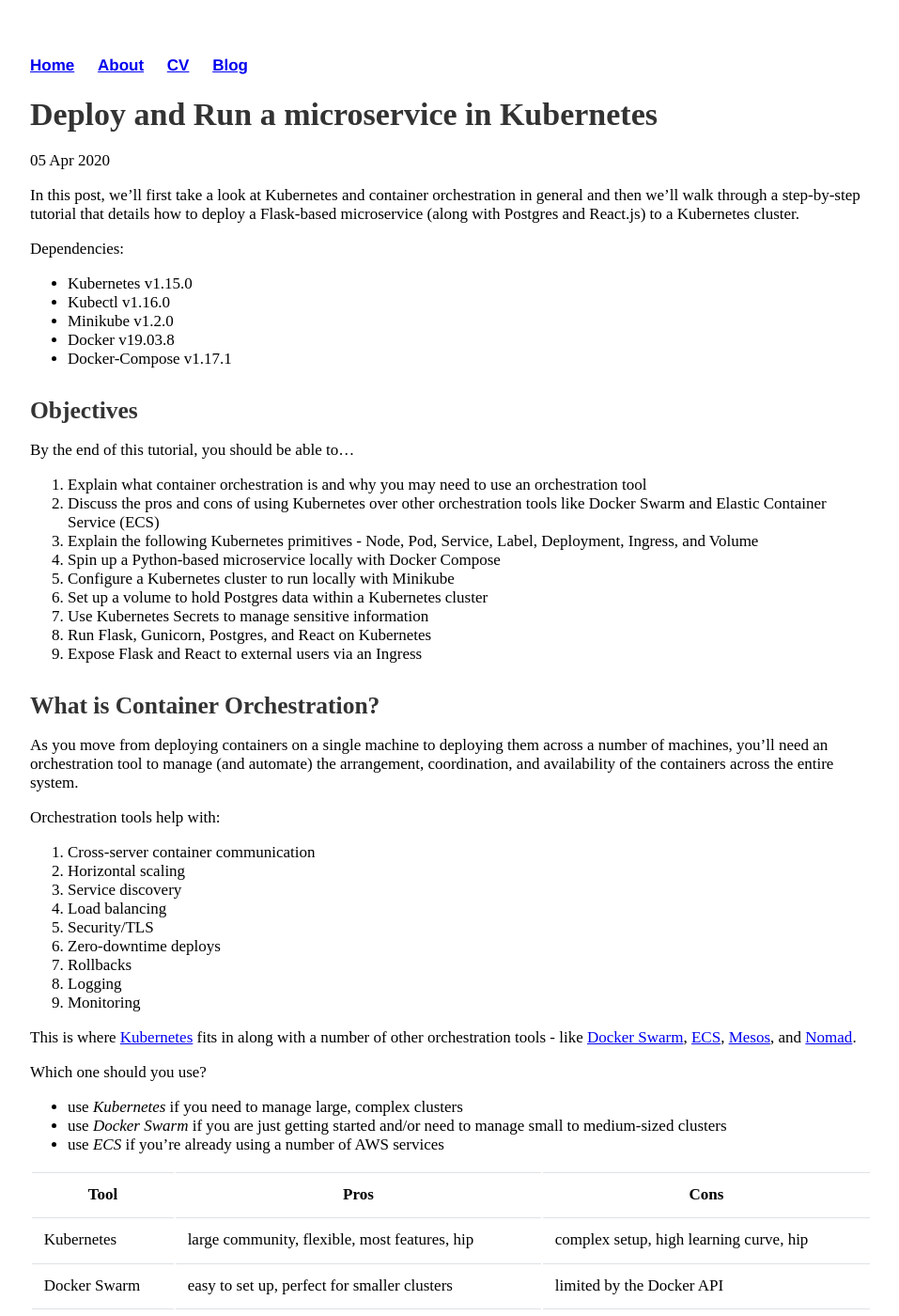
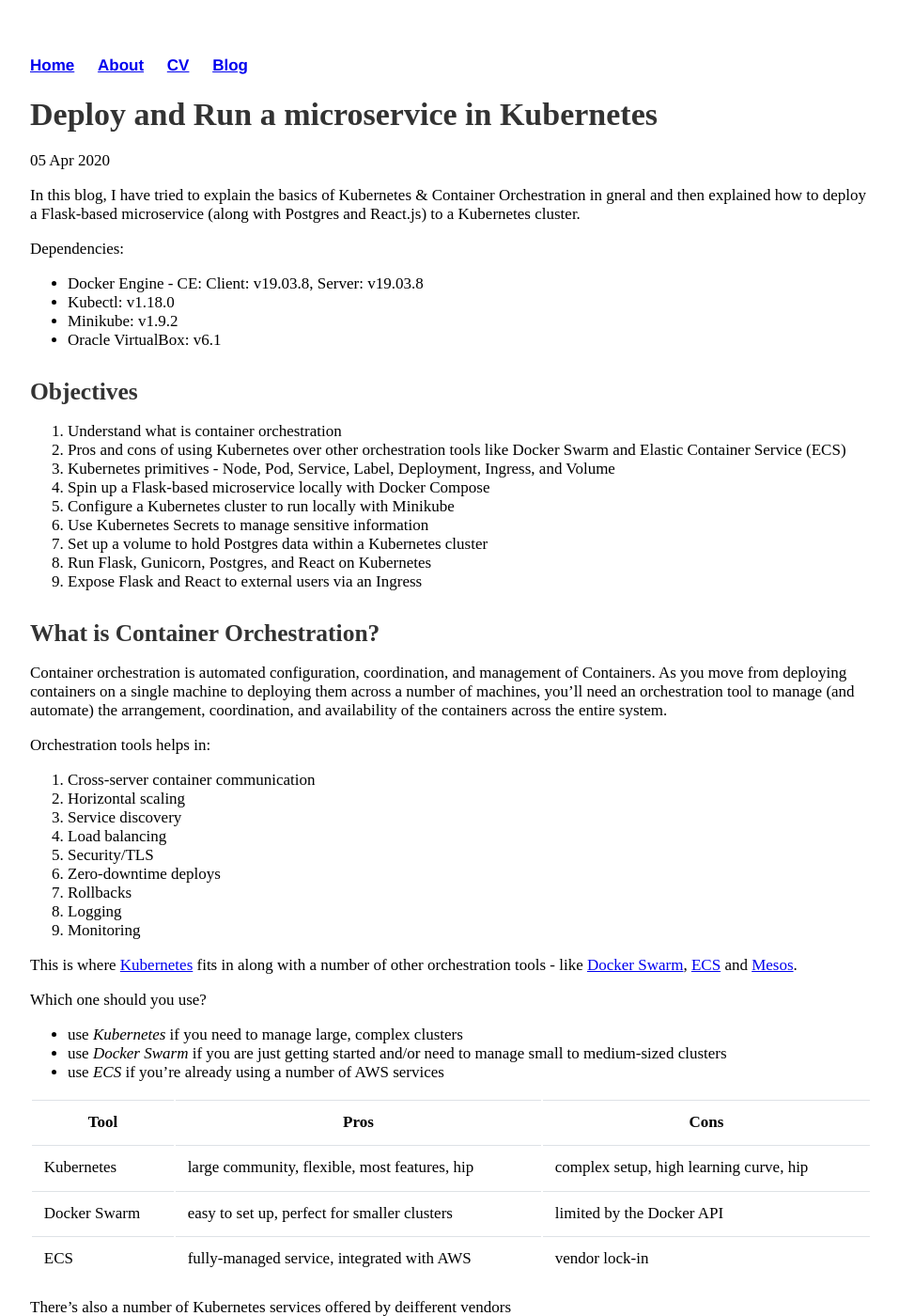
Before and after one commit to vinaydhegde/vinaydhegde.github.io, a Jekyll site: the page built from _posts/2020-04-05-Deploy and run a microservce in Kubernetes.md, in a window 1280 px wide and 1400 px high. Shown: the whole window at 94% size, without its empty margins (160-1117 px from the left). Built offline with Jekyll 4.4.1, drawn with Linux system fonts in a browser that asks for light colours; some of the changed text lies outside the part shown.

Commit message:
Update 2020-04-05-Deploy and run a microservce in Kubernetes.md

```diff
--- a/_posts/2020-04-05-Deploy and run a microservce in Kubernetes.md
+++ b/_posts/2020-04-05-Deploy and run a microservce in Kubernetes.md
@@ -4,15 +4,15 @@
 date: 2020-04-05
 ---
 
-In this post, we'll first take a look at Kubernetes and container orchestration in general and then we'll walk through a step-by-step tutorial that details how to deploy a Flask-based microservice (along with Postgres and React.js) to a Kubernetes cluster.
+In this blog, I have tried to explain the basics of Kubernetes & Container Orchestration in gneral and then explained how to deploy a Flask-based microservice (along with Postgres and React.js) to a Kubernetes cluster.
 
 Dependencies:
 
-- Kubernetes v1.15.0
-- Kubectl v1.16.0
-- Minikube v1.2.0
-- Docker v19.03.8
-- Docker-Compose v1.17.1
+- Docker Engine - CE: Client: v19.03.8, Server: v19.03.8
+- Kubectl: v1.18.0
+- Minikube: v1.9.2
+- Oracle VirtualBox: v6.1
+
 
 {% if page.toc %}
   {% include toc.html %}
@@ -20,23 +20,21 @@
 
 ## Objectives
 
-By the end of this tutorial, you should be able to...
-
-1. Explain what container orchestration is and why you may need to use an orchestration tool
-1. Discuss the pros and cons of using Kubernetes over other orchestration tools like Docker Swarm and Elastic Container Service (ECS)
-1. Explain the following Kubernetes primitives - Node, Pod, Service, Label, Deployment, Ingress, and Volume
-1. Spin up a Python-based microservice locally with Docker Compose
+1. Understand what is container orchestration
+1. Pros and cons of using Kubernetes over other orchestration tools like Docker Swarm and Elastic Container Service (ECS)
+1. Kubernetes primitives - Node, Pod, Service, Label, Deployment, Ingress, and Volume
+1. Spin up a Flask-based microservice locally with Docker Compose
 1. Configure a Kubernetes cluster to run locally with Minikube
+1. Use Kubernetes Secrets to manage sensitive information
 1. Set up a volume to hold Postgres data within a Kubernetes cluster
-1. Use Kubernetes Secrets to manage sensitive information
 1. Run Flask, Gunicorn, Postgres, and React on Kubernetes
 1. Expose Flask and React to external users via an Ingress
 
 ## What is Container Orchestration?
-
+Container orchestration is automated configuration, coordination, and management of Containers.
 As you move from deploying containers on a single machine to deploying them across a number of machines, you'll need an orchestration tool to manage (and automate) the arrangement, coordination, and availability of the containers across the entire system.
 
-Orchestration tools help with:
+Orchestration tools helps in:
 
 1. Cross-server container communication
 1. Horizontal scaling
@@ -48,7 +46,7 @@
 1. Logging
 1. Monitoring
 
-This is where [Kubernetes](https://kubernetes.io/) fits in along with a number of other orchestration tools  - like [Docker Swarm](https://docs.docker.com/engine/swarm/), [ECS](https://aws.amazon.com/ecs/), [Mesos](http://mesos.apache.org/), and [Nomad](https://www.nomadproject.io/).
+This is where [Kubernetes](https://kubernetes.io/) fits in along with a number of other orchestration tools  - like [Docker Swarm](https://docs.docker.com/engine/swarm/), [ECS](https://aws.amazon.com/ecs/) and [Mesos](http://mesos.apache.org/).
 
 Which one should you use?
 
@@ -62,12 +60,15 @@
 | Docker Swarm | easy to set up, perfect for smaller clusters  | limited by the Docker API               |
 | ECS          | fully-managed service, integrated with AWS    | vendor lock-in                          |
 
-There's also a number of [managed](https://kubernetes.io/docs/setup/pick-right-solution/#hosted-solutions) Kubernetes services on the market:
+There's also a number of Kubernetes services offered by deifferent vendors
 
+1. [Elastic Container Service](https://aws.amazon.com/eks/) (EKS)
 1. [Google Kubernetes Engine](https://cloud.google.com/kubernetes-engine/) (GKE)
-1. [Elastic Container Service](https://aws.amazon.com/eks/) (EKS)
 1. [Azure Kubernetes Service](https://azure.microsoft.com/en-us/services/kubernetes-service/) (AKS)
 
+## Kubernetes
+Kubernetes is a portable, extensible, open-source platform for managing containerized workloads and services, that facilitates both declarative configuration and automation.
+The name Kubernetes originates from Greek, meaning helmsman or pilot. Google open-sourced the Kubernetes project in 2014
 
 ## Kubernetes Concepts
 
```
